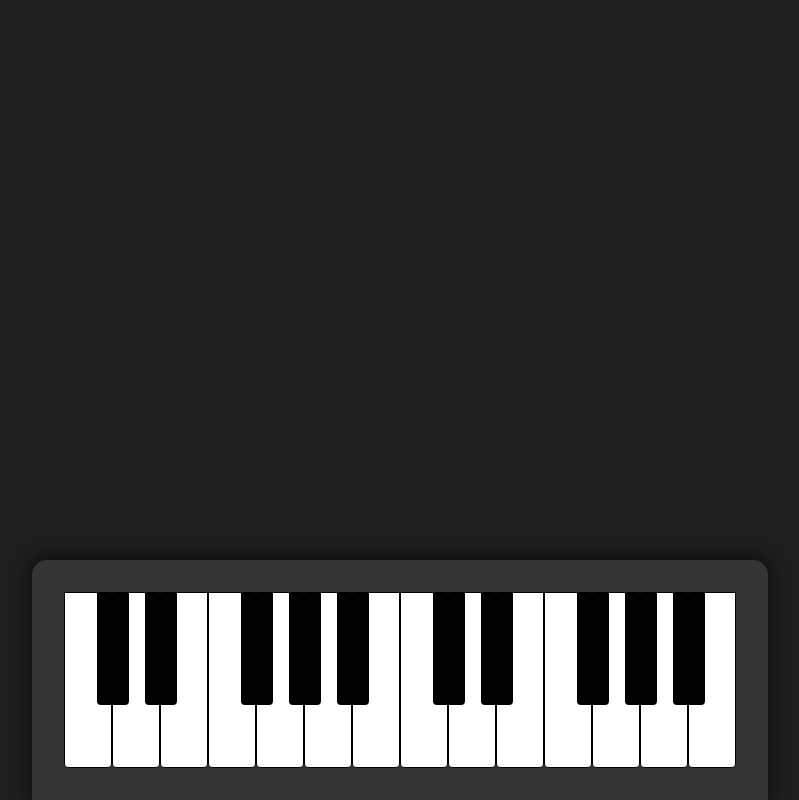
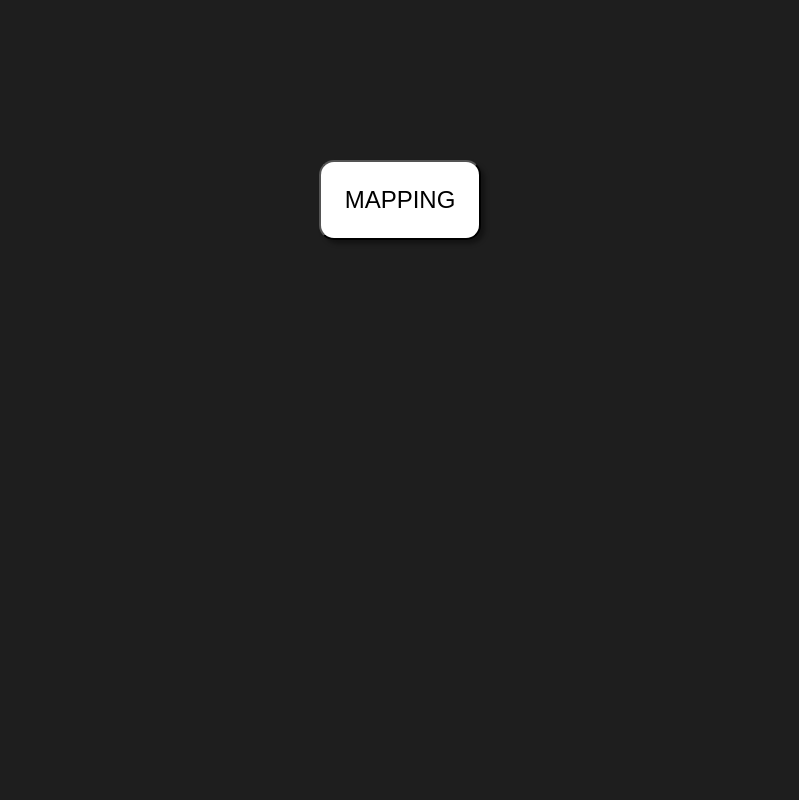
Before and after one commit to lroux07/piano_hero, a website built with Vite: page index.html in a window 1280 px wide. Shown: the whole page, without its empty margins (240-1039 px from the left). Built offline with nearby package versions, Linux system fonts and the light colour scheme.

Commit message:
Btn mapping

```diff
--- a/index.html
+++ b/index.html
@@ -8,6 +8,7 @@
     <link rel="stylesheet" href="style.css">
   </head>
   <body>
+    <button class="mappingBtn">Mapping</button>
     <div class="container">
     </div>
     <script type="module" src="/main.js"></script>
--- a/main.js
+++ b/main.js
@@ -1,7 +1,14 @@
 let container = document.querySelector('.container');
+let mappingBtn = document.querySelector('.mappingBtn');
+
+container.style.display = 'none';
 
 
 // CREATE CLAVIER
+
+mappingBtn.addEventListener('click', () => {
+    container.style.display = 'flex';
+
 
     for(let i = 0; i < 2; i++) {
         let white = document.createElement('div');
@@ -68,7 +75,7 @@ navigator.requestMIDIAccess().then(onMIDISuccess, onMIDIFailure);
 
     function onMIDISuccess(midiAccess) {
         midiAccess.inputs.forEach((input) => {
-        console.log(input)
+            // console.log(input)
             input.onmidimessage = onMIDIMessage;
         });
     }
@@ -83,7 +90,27 @@ function onMIDIMessage(event) {
           str += `0x${character.toString(16)} `;
         }
         console.log(str);
+
+        // let notes = [{
+        //     Do: "Do",
+        //     Re: "Re",
+        //     Mi: "Mi",
+        //     Fa: "Fa",
+        //     Sol: "Sol",
+        //     La: "La",
+        //     Si: "Si"
+        // }];
+
+        // console.log(event)
+
+        // str.addEventListener("gamepadconnected", (e) => {
+        //     console.log(
+        //       "Gamepad connected at index %d: %s. %d buttons, %d axes.",
+        //       e.gamepad.index,
+        //       e.gamepad.id,
+        //       e.gamepad.buttons.length,
+        //       e.gamepad.axes.length,
+        //     );
+        //   });
     }
-
-
-// MAPING
+})
--- a/style.css
+++ b/style.css
@@ -9,6 +9,27 @@ body {
     align-items: center;
     justify-content: center;
     background-color: #1e1e1e;
+}
+
+.mappingBtn {
+    display: flex;
+    align-items: center;
+    justify-content: center;
+    padding: 1.5rem;
+    font-size: 1.5rem;
+    text-transform: uppercase;
+    border-radius: 15px;
+    margin: 10rem;
+    cursor: pointer;
+    box-shadow: 4px 4px 4px rgba(0,0,0,0.37);
+    background-color: white;
+    transition: 0.3s;
+}
+
+.mappingBtn:hover {
+    background-color: #d4d4d4;
+    transition: 0.3s;
+    box-shadow: 8px 8px 8px rgba(0,0,0,0.37);
 }
 
 .container {
```
Lines whose indentation alone changed are shown as unchanged.
